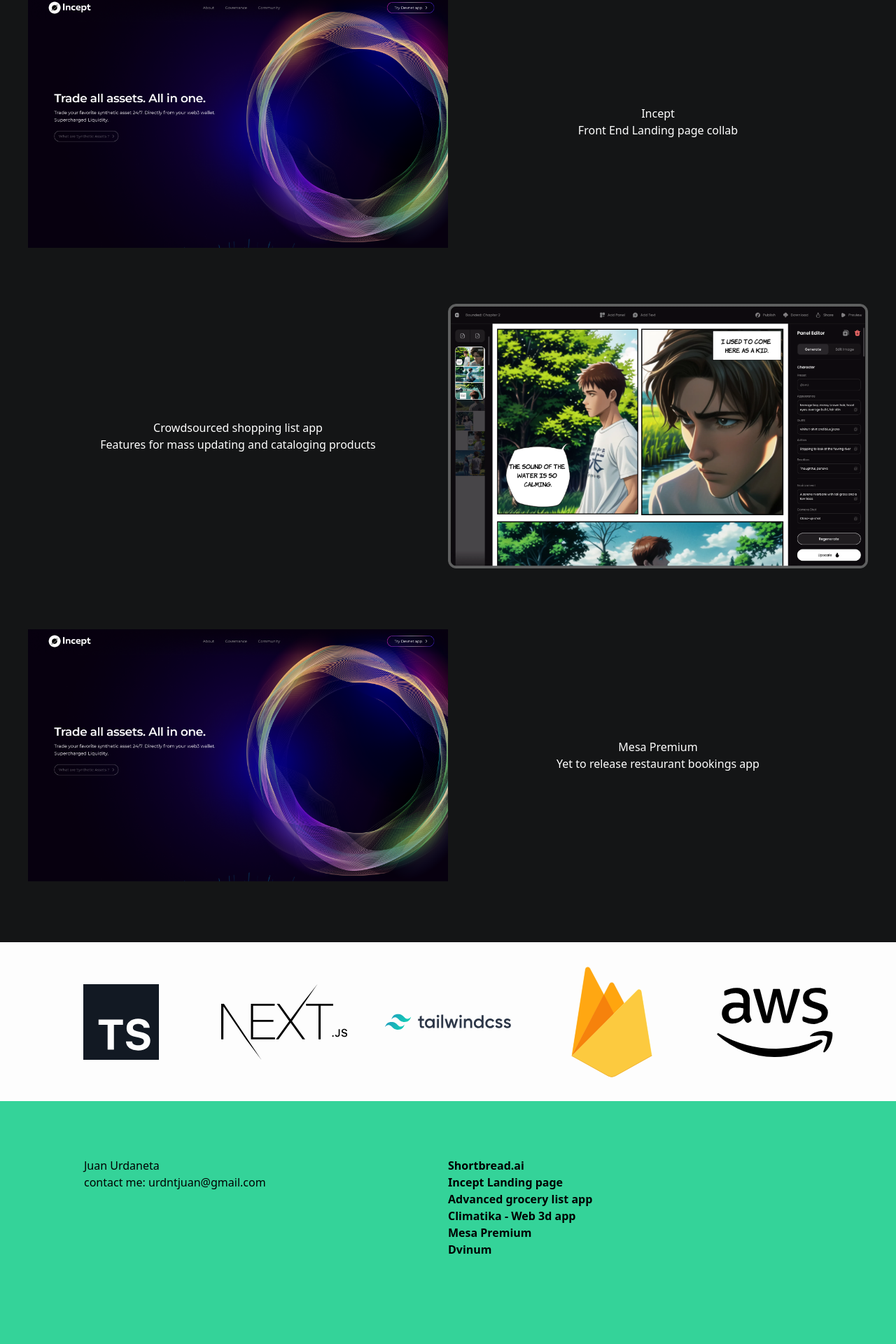
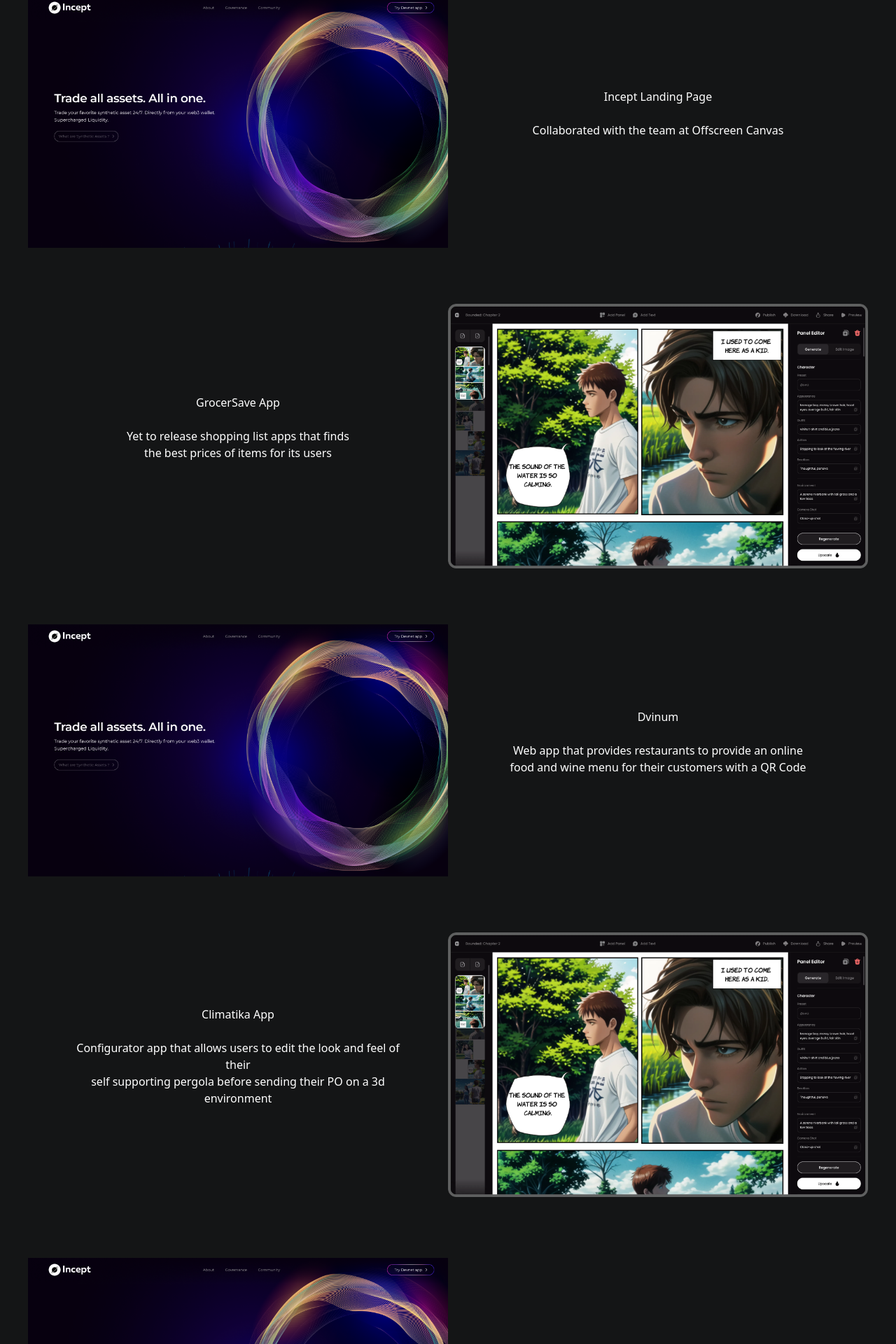
Before and after one commit to juanUrdaneta/portfolio, a React (Vite) app: page / in a window 1280 px wide. Shown: the part 1415-3335 px from the top of the page at 70% size. Built offline with nearby package versions, Linux system fonts and the light colour scheme; a web font is replaced by a local one.

Commit message:
updated projects text

```diff
--- a/src/index.css
+++ b/src/index.css
@@ -7,6 +7,9 @@
   padding: 0;
   box-sizing: border-box;
 }
+html {
+  scroll-behavior: smooth;
+}
 
 body {
   background-color: #404040;
--- a/src/sections/Navbar.tsx
+++ b/src/sections/Navbar.tsx
@@ -17,18 +17,35 @@ const Navbar = () => {
       }
     );
   }, []);
+  React.useEffect(() => {
+    gsap.to("#navbar", {
+      backgroundColor: "#aa00aa",
+      scrollTrigger: {
+        trigger: "#resume",
+        start: "top top",
+        scrub: true,
+      },
+    });
+  }, []);
   return (
     <div
       id="navbar"
-      className="w-screen h-16 sticky top-0 z-10 mt-[-1px] bg-black-soft flex justify-center "
+      // style={{ backgroundColor: "#141516" }}
+      className="w-screen h-16 sticky top-0 z-50 mt-[-1px] flex justify-center backdrop-blur-sm border-b border-b-black-soft "
     >
       <nav className="flex justify-between items-center w-[1200px] max-w-[1200px]">
-        <p className="text-white-bone">Juan Urdaneta</p>
+        <p className="text-white-bone text-3xl">Juan Urdaneta</p>
         <ul className="flex justify-between text-white-bone w-[160px] ">
-          <li>
-            <a href="#projects"></a>Projects
+          <li className="">
+            <a href="#projects" className="text-white-bone">
+              Projects
+            </a>
           </li>
-          <li>Contact</li>
+          <li className="">
+            <a href="#resume" className="text-white-bone">
+              Contact
+            </a>
+          </li>
         </ul>
       </nav>
     </div>
--- a/src/sections/Projects.tsx
+++ b/src/sections/Projects.tsx
@@ -28,23 +28,69 @@ const Projects = () => {
           <div className="flex w-full h-full flex-col justify-center md:flex-row ">
             <div className="flex w-1/2 flex-col items-center justify-center">
               <p className="text-white">Shortbread.ai</p>
-              <p className="text-white">comic editor</p>
+              <div className="p-6">
+                <p className="text-white max-w-[500px] text-center">
+                  Webtoon Editor, made from scratch with the
+                </p>
+                <p className="text-white max-w-[500px] text-center">Shortbread.AI team!</p>
+              </div>
             </div>
             <img src="shortbread.webp" className=" max-w-3/4 h-auto w-[600px]" />
           </div>
           <div className="mb-20"></div>
           <div className="flex w-full h-full flex-col justify-center md:flex-row-reverse ">
             <div className="flex w-1/2 flex-col items-center justify-center">
-              <p className="text-white">Incept</p>
-              <p className="text-white">Front End Landing page collab</p>
+              <p className="text-white">Incept Landing Page</p>
+              <div className="p-6">
+                <p className="text-white max-w-[500px] text-center">
+                  Collaborated with the team at Offscreen Canvas
+                </p>
+              </div>
             </div>
             <img src="/incept.webp" width={600} height={600} className="max-w-3/4" />
           </div>
           <div className="mb-20"></div>
           <div className="flex w-full h-full flex-col justify-center md:flex-row ">
             <div className="flex w-1/2 flex-col items-center justify-center">
-              <p className="text-white">Crowdsourced shopping list app</p>
-              <p className="text-white">Features for mass updating and cataloging products</p>
+              <p className="text-white">GrocerSave App</p>
+              <div className="p-6">
+                <p className="text-white max-w-[500px] text-center">
+                  Yet to release shopping list apps that finds
+                </p>
+                <p className="text-white max-w-[500px] text-center">
+                  the best prices of items for its users
+                </p>
+              </div>
+            </div>
+            <img src="shortbread.webp" className=" max-w-3/4 h-auto w-[600px]" />
+          </div>
+          <div className="mb-20"></div>
+          <div className="flex w-full h-full flex-col justify-center md:flex-row-reverse ">
+            <div className="flex w-1/2 flex-col items-center justify-center">
+              <p className="text-white">Dvinum</p>
+              <div className="p-6">
+                <p className="text-white max-w-[500px] text-center">
+                  Web app that provides restaurants to provide an online
+                </p>
+                <p className="text-white max-w-[500px] text-center">
+                  food and wine menu for their customers with a QR Code
+                </p>
+              </div>
+            </div>
+            <img src="/incept.webp" width={600} height={600} className="max-w-3/4" />
+          </div>
+          <div className="mb-20"></div>
+          <div className="flex w-full h-full flex-col justify-center md:flex-row ">
+            <div className="flex w-1/2 flex-col items-center justify-center">
+              <p className="text-white">Climatika App</p>
+              <div className="p-6">
+                <p className="text-white max-w-[500px] text-center">
+                  Configurator app that allows users to edit the look and feel of their
+                </p>
+                <p className="text-white max-w-[500px] text-center">
+                  self supporting pergola before sending their PO on a 3d environment
+                </p>
+              </div>
             </div>
             <img src="shortbread.webp" className=" max-w-3/4 h-auto w-[600px]" />
           </div>
@@ -58,7 +104,7 @@ const Projects = () => {
           <div className="flex w-full flex-col justify-center md:flex-row-reverse  ">
             <div className="flex w-1/2 flex-col items-center justify-center">
               <p className="text-white">Mesa Premium</p>
-              <p className="text-white">Yet to release restaurant bookings app</p>
+              <p className="text-white p-6">Yet to release restaurant management bookings app</p>
             </div>
             <img src="/incept.webp" width={600} height={600} className="max-w-3/4" />
           </div>
--- a/src/sections/Resume.tsx
+++ b/src/sections/Resume.tsx
@@ -4,11 +4,12 @@ const Resume = () => {
       id="resume"
       className="w-screen flex justify-center min-h-screen bg-emerald-400 z-30 mt-[-1px] sticky top-0"
     >
-      <div className="flex  max-w-[1200px] w-full flex-col md:flex-row justify-start md:justify-center p-10 md:p-20 ">
+      <div className="flex  max-w-[1200px] w-full flex-col md:flex-row justify-start md:justify-center py-12 md:py-32 ">
         <div className="w-full md:w-1/2">
-          <p>Juan Urdaneta</p>
-          <a href="mailto:urdntjuan@gmail.com">
-            contact me: urdntjuan@gmail.com
+          {/* <p>Juan Urdaneta</p> */}
+          <a href="mailto:urdntjuan@gmail.com" className="flex items-end">
+            <p className="text-2xl mr-2">Contact me:</p>
+            <p>urdntjuan@gmail.com</p>
           </a>
         </div>
         <div className="w-full md:w-1/2">
--- a/src/sections/Techstack.tsx
+++ b/src/sections/Techstack.tsx
@@ -20,7 +20,7 @@ const Techstack = () => {
     >
       <section
         id="innerTechstack"
-        className="w-full max-w-[1200px] my-2 flex justify-around p-4 flex-wrap"
+        className="w-full max-w-[1200px] my-2 flex justify-between py-4 flex-wrap"
       >
         <img src="/ts.svg" className="w-[100px] md:w-[180px]" />
         <img src="/nextjs.svg" className="w-[100px] md:w-[180px]" />
```
